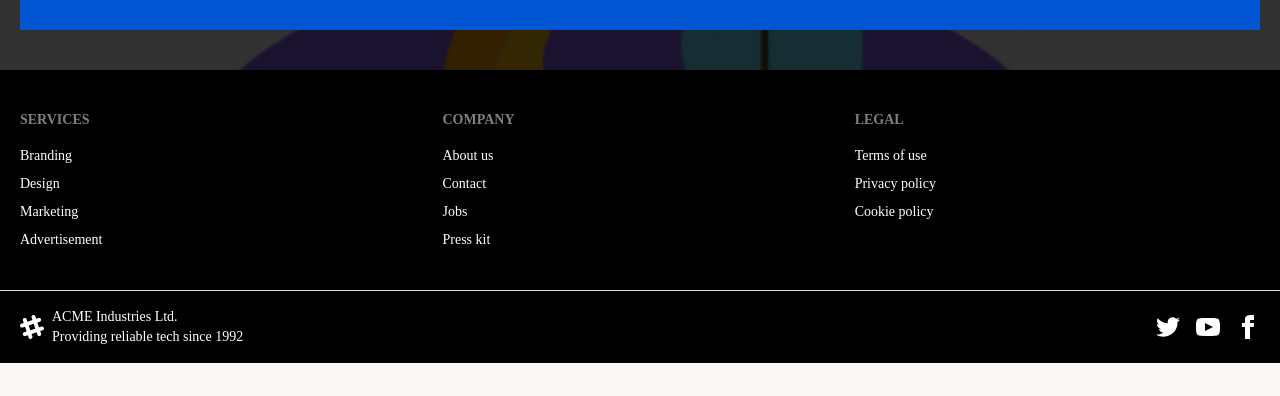
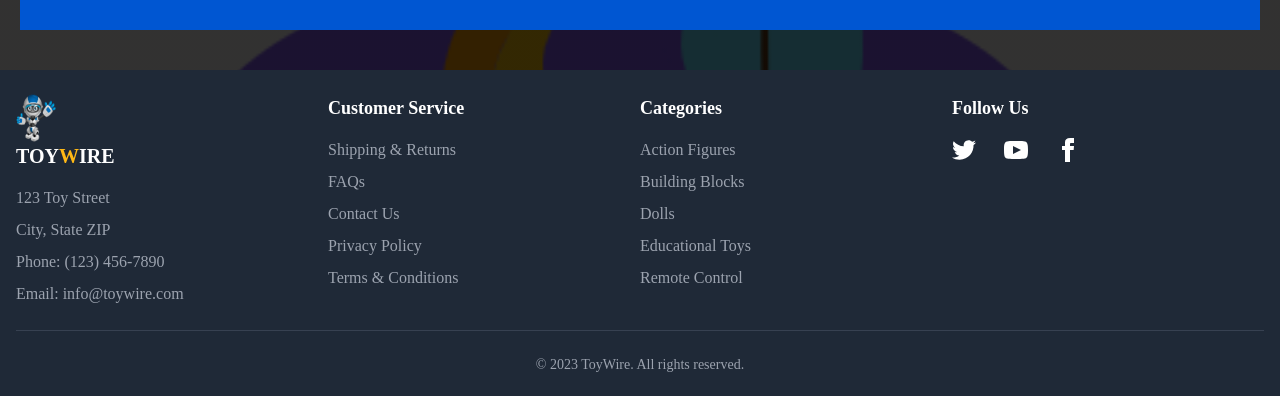
Before and after one commit to smsohag32/toyWire-client-site, a React (Vite) app: page / in a window 1280 px wide. Shown: the part 3796-4192 px from the top of the page. Before the commit the page ends 4159 px from the top, so only its background shows below. Built offline with nearby package versions, Linux system fonts and the light colour scheme; no server answers.

Commit message:
footer implemented and done

```diff
--- a/src/pages/shared/Footer/Footer.jsx
+++ b/src/pages/shared/Footer/Footer.jsx
@@ -1,49 +1,52 @@
+import { Link } from "react-router-dom";
+import logo from "../../../assets/logo/toyLogo.png";
 const Footer = () => {
   return (
     <div className="bg-black text-white">
-      <footer className="footer p-10 bg-inherit toy-container">
-        <div>
-          <span className="footer-title">Services</span>
-          <a className="link link-hover">Branding</a>
-          <a className="link link-hover">Design</a>
-          <a className="link link-hover">Marketing</a>
-          <a className="link link-hover">Advertisement</a>
+      <footer className="bg-gray-800 py-6">
+        <div className="container mx-auto px-4">
+          <div className="flex px-10 md:px-0 flex-wrap">
+            <div className="w-full md:w-1/4 mb-4 md:mb-0">
+              <img className="w-10" src={logo} alt="logo" />
+              <Link className="flex mb-4 items-center gap-1" to="./">
+                <p
+                  style={{ fontFamily: `'Pacifico', cursive` }}
+                  className=" font-bold uppercase text-xl"
+                >
+                  Toy<span className="secondary-text">W</span>ire
+                </p>
+              </Link>
+              <p className="text-gray-400 mb-2">123 Toy Street</p>
+              <p className="text-gray-400 mb-2">City, State ZIP</p>
+              <p className="text-gray-400 mb-2">Phone: (123) 456-7890</p>
+              <p className="text-gray-400">Email: info@toywire.com</p>
             </div>
-        <div>
-          <span className="footer-title">Company</span>
-          <a className="link link-hover">About us</a>
-          <a className="link link-hover">Contact</a>
-          <a className="link link-hover">Jobs</a>
-          <a className="link link-hover">Press kit</a>
+            <div className="w-full md:w-1/4 mb-4 md:mb-0">
+              <h4 className="text-white text-lg font-bold mb-4">
+                Customer Service
+              </h4>
+              <ul className="text-gray-400">
+                <li className="mb-2">Shipping &amp; Returns</li>
+                <li className="mb-2">FAQs</li>
+                <li className="mb-2">Contact Us</li>
+                <li className="mb-2">Privacy Policy</li>
+                <li>Terms &amp; Conditions</li>
+              </ul>
             </div>
-        <div>
-          <span className="footer-title">Legal</span>
-          <a className="link link-hover">Terms of use</a>
-          <a className="link link-hover">Privacy policy</a>
-          <a className="link link-hover">Cookie policy</a>
+            <div className="w-full md:w-1/4 mb-4 md:mb-0">
+              <h4 className="text-white text-lg font-bold mb-4">Categories</h4>
+              <ul className="text-gray-400">
+                <li className="mb-2">Action Figures</li>
+                <li className="mb-2">Building Blocks</li>
+                <li className="mb-2">Dolls</li>
+                <li className="mb-2">Educational Toys</li>
+                <li>Remote Control</li>
+              </ul>
             </div>
-      </footer>
-      <footer className="footer toy-container px-10 py-4 border-t bg-inherit border-base-300">
-        <div className="items-center grid-flow-col">
-          <svg
-            width="24"
-            height="24"
-            viewBox="0 0 24 24"
-            xmlns="http://www.w3.org/2000/svg"
-            fillRule="evenodd"
-            clipRule="evenodd"
-            className="fill-current"
-          >
-            <path d="M22.672 15.226l-2.432.811.841 2.515c.33 1.019-.209 2.127-1.23 2.456-1.15.325-2.148-.321-2.463-1.226l-.84-2.518-5.013 1.677.84 2.517c.391 1.203-.434 2.542-1.831 2.542-.88 0-1.601-.564-1.86-1.314l-.842-2.516-2.431.809c-1.135.328-2.145-.317-2.463-1.229-.329-1.018.211-2.127 1.231-2.456l2.432-.809-1.621-4.823-2.432.808c-1.355.384-2.558-.59-2.558-1.839 0-.817.509-1.582 1.327-1.846l2.433-.809-.842-2.515c-.33-1.02.211-2.129 1.232-2.458 1.02-.329 2.13.209 2.461 1.229l.842 2.515 5.011-1.677-.839-2.517c-.403-1.238.484-2.553 1.843-2.553.819 0 1.585.509 1.85 1.326l.841 2.517 2.431-.81c1.02-.33 2.131.211 2.461 1.229.332 1.018-.21 2.126-1.23 2.456l-2.433.809 1.622 4.823 2.433-.809c1.242-.401 2.557.484 2.557 1.838 0 .819-.51 1.583-1.328 1.847m-8.992-6.428l-5.01 1.675 1.619 4.828 5.011-1.674-1.62-4.829z"></path>
-          </svg>
-          <p>
-            ACME Industries Ltd. <br />
-            Providing reliable tech since 1992
-          </p>
-        </div>
-        <div className="md:place-self-center md:justify-self-end">
-          <div className="grid grid-flow-col gap-4">
-            <a>
+            <div className="w-full md:w-1/4">
+              <h4 className="text-white text-lg font-bold mb-4">Follow Us</h4>
+              <div className="flex gap-7">
+                <span className="cursor-pointer">
                   <svg
                     xmlns="http://www.w3.org/2000/svg"
                     width="24"
@@ -53,8 +56,8 @@ const Footer = () => {
                   >
                     <path d="M24 4.557c-.883.392-1.832.656-2.828.775 1.017-.609 1.798-1.574 2.165-2.724-.951.564-2.005.974-3.127 1.195-.897-.957-2.178-1.555-3.594-1.555-3.179 0-5.515 2.966-4.797 6.045-4.091-.205-7.719-2.165-10.148-5.144-1.29 2.213-.669 5.108 1.523 6.574-.806-.026-1.566-.247-2.229-.616-.054 2.281 1.581 4.415 3.949 4.89-.693.188-1.452.232-2.224.084.626 1.956 2.444 3.379 4.6 3.419-2.07 1.623-4.678 2.348-7.29 2.04 2.179 1.397 4.768 2.212 7.548 2.212 9.142 0 14.307-7.721 13.995-14.646.962-.695 1.797-1.562 2.457-2.549z"></path>
                   </svg>
-            </a>
-            <a>
+                </span>
+                <span className="cursor-pointer">
                   <svg
                     xmlns="http://www.w3.org/2000/svg"
                     width="24"
@@ -64,8 +67,8 @@ const Footer = () => {
                   >
                     <path d="M19.615 3.184c-3.604-.246-11.631-.245-15.23 0-3.897.266-4.356 2.62-4.385 8.816.029 6.185.484 8.549 4.385 8.816 3.6.245 11.626.246 15.23 0 3.897-.266 4.356-2.62 4.385-8.816-.029-6.185-.484-8.549-4.385-8.816zm-10.615 12.816v-8l8 3.993-8 4.007z"></path>
                   </svg>
-            </a>
-            <a>
+                </span>
+                <span className="cursor-pointer">
                   <svg
                     xmlns="http://www.w3.org/2000/svg"
                     width="24"
@@ -75,8 +78,14 @@ const Footer = () => {
                   >
                     <path d="M9 8h-3v4h3v12h5v-12h3.642l.358-4h-4v-1.667c0-.955.192-1.333 1.115-1.333h2.885v-5h-3.808c-3.596 0-5.192 1.583-5.192 4.615v3.385z"></path>
                   </svg>
-            </a>
+                </span>
               </div>
+            </div>
+          </div>
+          <hr className="border-gray-700 my-6" />
+          <p className="text-gray-400 text-sm text-center">
+            &copy; 2023 ToyWire. All rights reserved.
+          </p>
         </div>
       </footer>
     </div>
```
Lines whose indentation alone changed are shown as unchanged.
